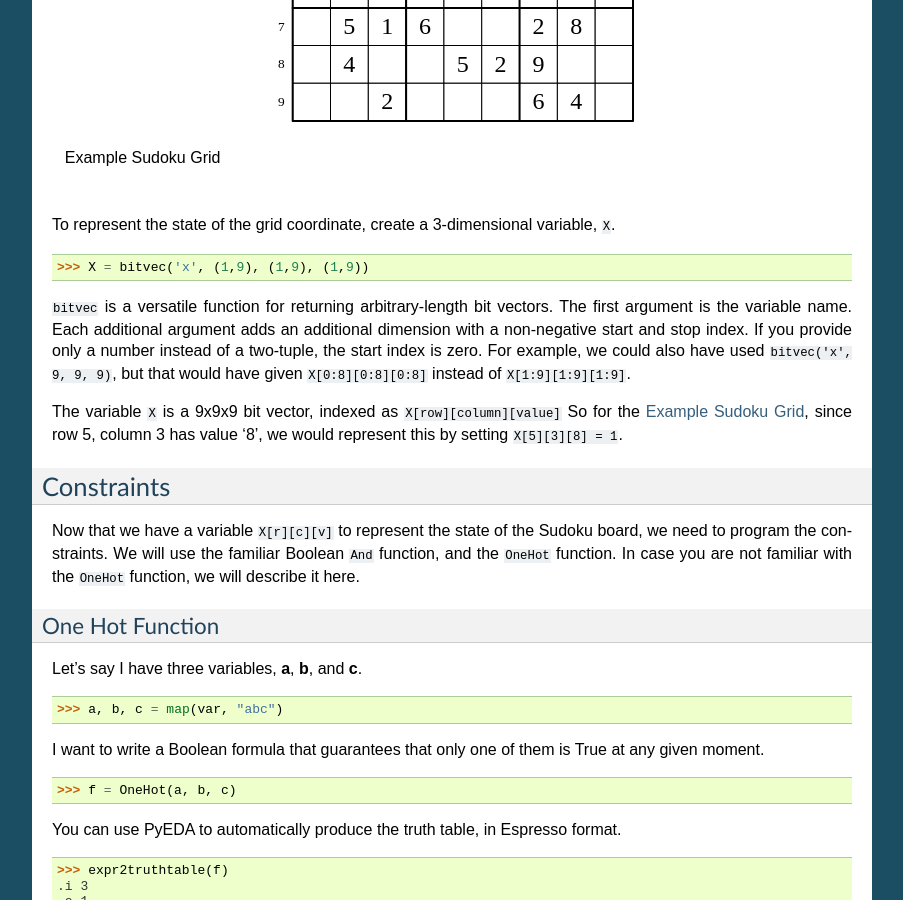
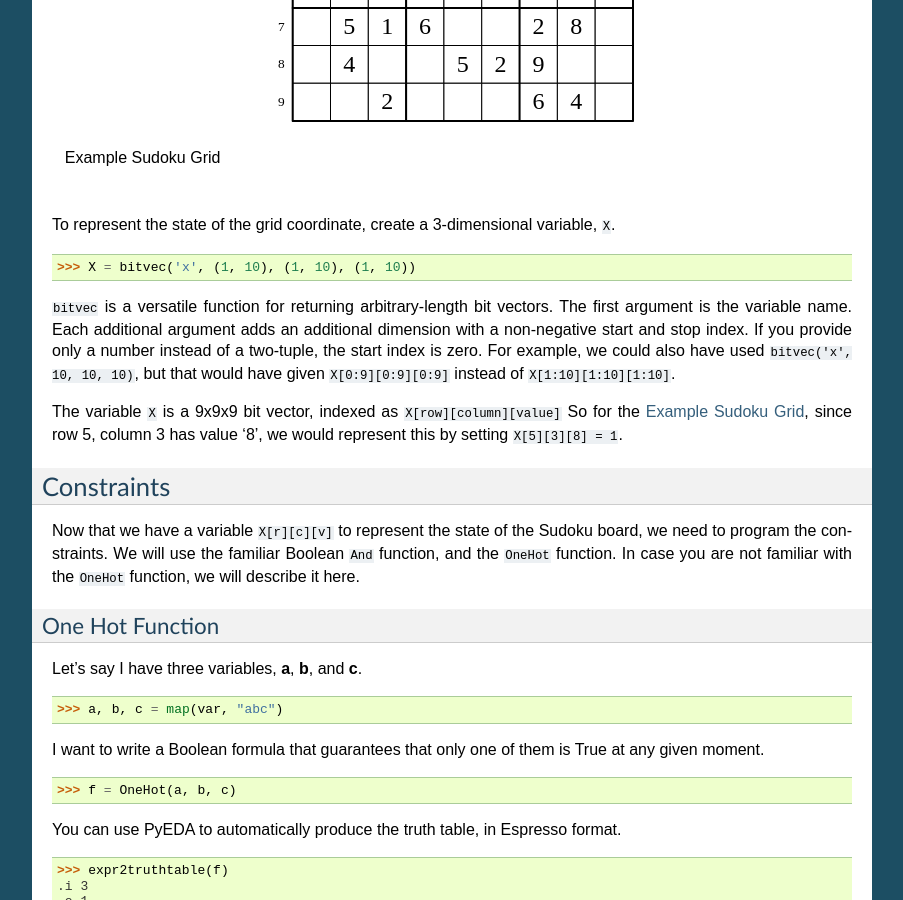
Before and after one commit to cjdrake/pyeda, a Sphinx documentation site: the page built from doc/source/sudoku.rst, in a window 1280 px wide and 900 px high, scrolled down 926 px. Shown: the whole window, without its empty margins (198-1101 px from the left). Built offline with Sphinx 7.4.7, drawn with Linux system fonts in a browser that asks for light colours.

Commit message:
Correct indices in Sudoku article

```diff
--- a/doc/source/sudoku.rst
+++ b/doc/source/sudoku.rst
@@ -61,7 +61,7 @@ create a 3-dimensional variable, ``X``.
 
 ::
 
-   >>> X = bitvec('x', (1,9), (1,9), (1,9))
+   >>> X = bitvec('x', (1, 10), (1, 10), (1, 10))
 
 ``bitvec`` is a versatile function for returning arbitrary-length bit vectors.
 The first argument is the variable name.
@@ -69,8 +69,8 @@ Each additional argument adds an additional dimension with a non-negative start
 and stop index.
 If you provide only a number instead of a two-tuple,
 the start index is zero.
-For example, we could also have used ``bitvec('x', 9, 9, 9)``,
-but that would have given ``X[0:8][0:8][0:8]`` instead of ``X[1:9][1:9][1:9]``.
+For example, we could also have used ``bitvec('x', 10, 10, 10)``,
+but that would have given ``X[0:9][0:9][0:9]`` instead of ``X[1:10][1:10][1:10]``.
 
 The variable ``X`` is a 9x9x9 bit vector,
 indexed as ``X[row][column][value]``
```
